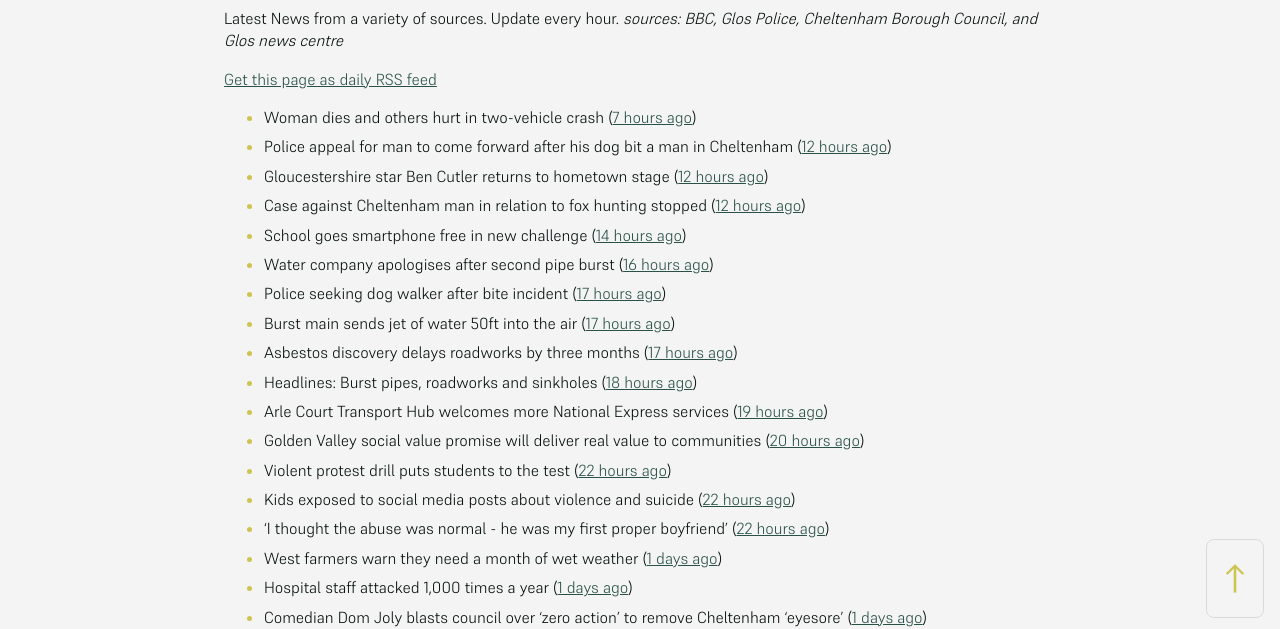
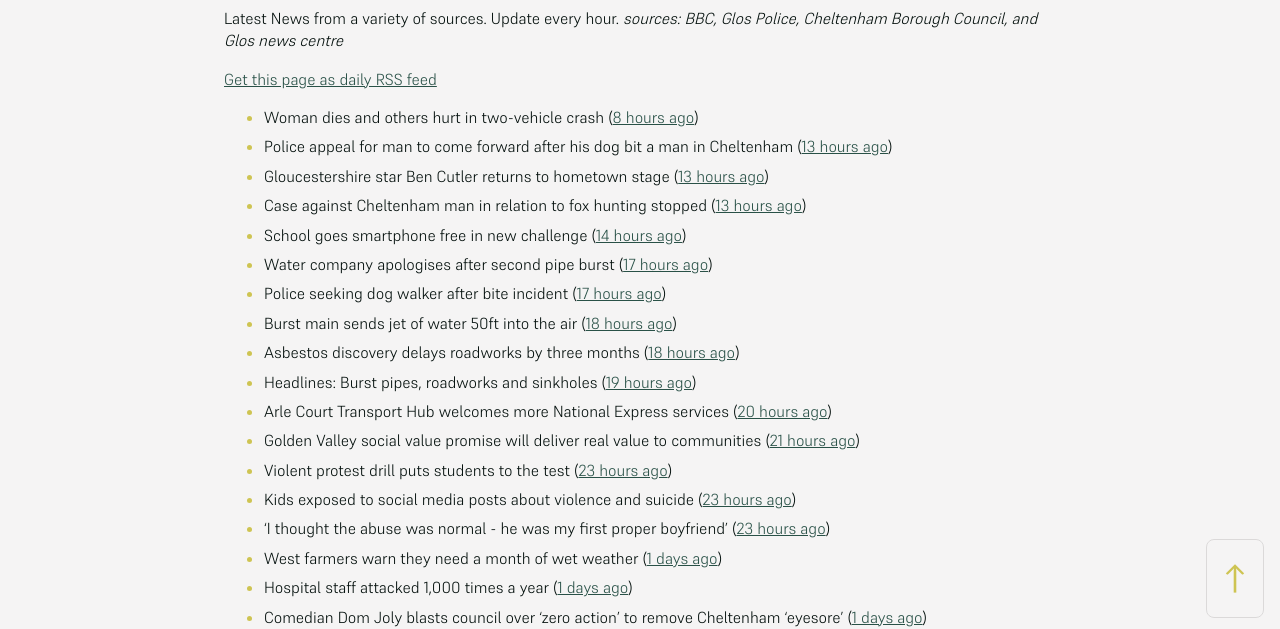
Before and after one commit to mat-0/cheltenham-open-data, a Jekyll site: the page built from _pages/news.md, in a window 1280 px wide. Shown: the part 266-895 px from the top of the page. Built offline with Jekyll 4.4.1, drawn with Linux system fonts in a browser that asks for light colours.

Commit message:
Updated 2025-05-16 04:57:59

```diff
--- a/_pages/news.md
+++ b/_pages/news.md
@@ -12,21 +12,21 @@ _sources: BBC, Glos Police, Cheltenham Borough Council, and Glos news centre_
 [Get this page as daily RSS feed](/daily.rss)
 
 <!-- news_marker starts -->
-- Woman dies and others hurt in two-vehicle crash ([7 hours ago](https://www.bbc.com/news/articles/cp3qjdll89jo))
-- Police appeal for man to come forward after his dog bit a man in Cheltenham ([12 hours ago](https://gloucesternewscentre.co.uk/police-appeal-for-man-to-come-forward-after-his-dog-bit-a-man-in-cheltenham/))
-- Gloucestershire star Ben Cutler returns to hometown stage ([12 hours ago](https://gloucesternewscentre.co.uk/gloucestershire-star-ben-cutler-returns-to-hometown-stage/))
-- Case against Cheltenham man in relation to fox hunting stopped ([12 hours ago](https://gloucesternewscentre.co.uk/case-against-cheltenham-man-in-relation-to-fox-hunting-stopped/))
+- Woman dies and others hurt in two-vehicle crash ([8 hours ago](https://www.bbc.com/news/articles/cp3qjdll89jo))
+- Police appeal for man to come forward after his dog bit a man in Cheltenham ([13 hours ago](https://gloucesternewscentre.co.uk/police-appeal-for-man-to-come-forward-after-his-dog-bit-a-man-in-cheltenham/))
+- Gloucestershire star Ben Cutler returns to hometown stage ([13 hours ago](https://gloucesternewscentre.co.uk/gloucestershire-star-ben-cutler-returns-to-hometown-stage/))
+- Case against Cheltenham man in relation to fox hunting stopped ([13 hours ago](https://gloucesternewscentre.co.uk/case-against-cheltenham-man-in-relation-to-fox-hunting-stopped/))
 - School goes smartphone free in new challenge ([14 hours ago](https://www.bbc.com/news/articles/cwy388p033eo))
-- Water company apologises after second pipe burst ([16 hours ago](https://www.bbc.com/news/articles/cn0g1jygjq1o))
+- Water company apologises after second pipe burst ([17 hours ago](https://www.bbc.com/news/articles/cn0g1jygjq1o))
 - Police seeking dog walker after bite incident ([17 hours ago](https://www.bbc.com/news/articles/cwy37dejxd0o))
-- Burst main sends jet of water 50ft into the air ([17 hours ago](https://www.bbc.com/news/articles/cd620lyqqnqo))
-- Asbestos discovery delays roadworks by three months ([17 hours ago](https://www.bbc.com/news/articles/c0j7158dyevo))
-- Headlines: Burst pipes, roadworks and sinkholes ([18 hours ago](https://www.bbc.com/news/articles/c3e51154k5vo))
-- Arle Court Transport Hub welcomes more National Express services ([19 hours ago](https://gloucesternewscentre.co.uk/arle-court-transport-hub-welcomes-more-national-express-services/))
-- Golden Valley social value promise will deliver real value to communities ([20 hours ago](https://www.cheltenham.gov.uk/news/article/3011/golden_valley_social_value_promise_will_deliver_real_value_to_communities))
-- Violent protest drill puts students to the test ([22 hours ago](https://www.bbc.com/news/articles/cp92nl2yne8o))
-- Kids exposed to social media posts about violence and suicide ([22 hours ago](https://www.bbc.com/news/articles/c0r1gpr0ezwo))
-- 'I thought the abuse was normal - he was my first proper boyfriend' ([22 hours ago](https://www.bbc.com/news/articles/czj47g8kkm9o))
+- Burst main sends jet of water 50ft into the air ([18 hours ago](https://www.bbc.com/news/articles/cd620lyqqnqo))
+- Asbestos discovery delays roadworks by three months ([18 hours ago](https://www.bbc.com/news/articles/c0j7158dyevo))
+- Headlines: Burst pipes, roadworks and sinkholes ([19 hours ago](https://www.bbc.com/news/articles/c3e51154k5vo))
+- Arle Court Transport Hub welcomes more National Express services ([20 hours ago](https://gloucesternewscentre.co.uk/arle-court-transport-hub-welcomes-more-national-express-services/))
+- Golden Valley social value promise will deliver real value to communities ([21 hours ago](https://www.cheltenham.gov.uk/news/article/3011/golden_valley_social_value_promise_will_deliver_real_value_to_communities))
+- Violent protest drill puts students to the test ([23 hours ago](https://www.bbc.com/news/articles/cp92nl2yne8o))
+- Kids exposed to social media posts about violence and suicide ([23 hours ago](https://www.bbc.com/news/articles/c0r1gpr0ezwo))
+- 'I thought the abuse was normal - he was my first proper boyfriend' ([23 hours ago](https://www.bbc.com/news/articles/czj47g8kkm9o))
 - West farmers warn they need a month of wet weather ([1 days ago](https://www.bbc.com/news/articles/c331dj5x2kpo))
 - Hospital staff attacked 1,000 times a year ([1 days ago](https://www.bbc.com/news/articles/cjdznk3ve87o))
 - Comedian Dom Joly blasts council over ‘zero action’ to remove Cheltenham ‘eyesore’ ([1 days ago](https://gloucesternewscentre.co.uk/comedian-dom-joly-blasts-council-over-zero-action-to-remove-cheltenham-eyesore/))
```
Also changed, not shown: _data/flood.json (+5 -69 lines), _pages/fix-my-street.md (+1 -1 lines), index.md (+3 -3 lines).
